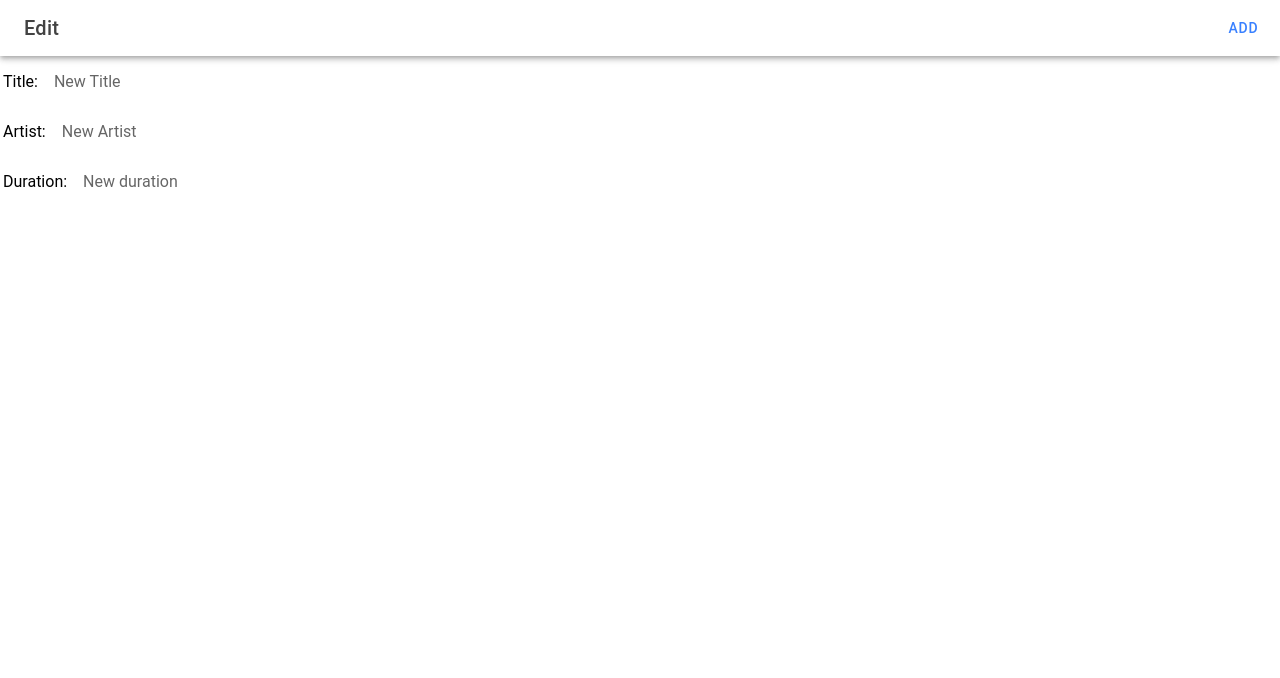
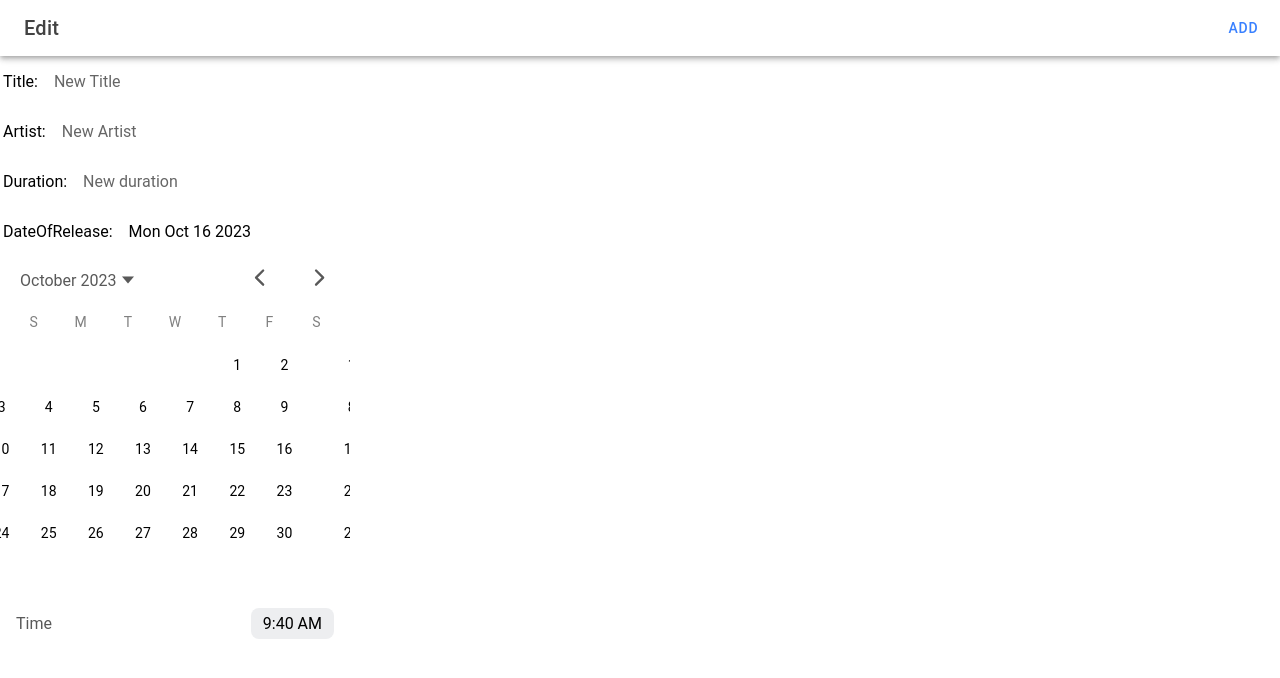
Before and after one commit to AnisiaOltean/IonicLab, a React (Vite) app: page /song in a window 1280 px wide. Shown: the top 678 px of the page. Built offline with nearby package versions, Linux system fonts and the light colour scheme; no server answers.

Commit message:
final touches

```diff
--- a/src/todo/SongAdd.tsx
+++ b/src/todo/SongAdd.tsx
@@ -10,7 +10,8 @@ import {
   IonTitle,
   IonToolbar,
   IonBackButton,
-  IonLabel
+  IonLabel,
+  IonDatetime
 } from '@ionic/react';
 import { getLogger } from '../core';
 import { RouteComponentProps } from 'react-router';
@@ -29,6 +30,7 @@ export const SongAdd: React.FC<SongEditProps> = ({ history, match }) => {
   const [title, setTitle] = useState('');
   const [duration, setDuration] = useState('');
   const [artist, setArtist] = useState('');
+  const [date, setDate] = useState(new Date());
   const [songToUpdate, setSongToUpdate] = useState<Song>();
 
   useEffect(() => {
@@ -41,16 +43,23 @@ export const SongAdd: React.FC<SongEditProps> = ({ history, match }) => {
       setTitle(song.title);
       setArtist(song.artist!);
       setDuration(song.duration.toString());
+      setDate(song.dateOfRelease!);
     }
   }, [match.params.id, songs]);
 
   const handleAdd = useCallback(() => {
-    const editedSong ={ ...songToUpdate, title: title, artist: artist, duration: parseFloat(duration) };
+    const editedSong ={ ...songToUpdate, title: title, artist: artist, duration: parseFloat(duration), dateOfRelease: date };
     //console.log(duration);
     //console.log(editedSong);
     log(editedSong);
     addSong && addSong(editedSong).then(() => history.goBack());
-  }, [songToUpdate, addSong, title, duration, artist, history]);
+  }, [songToUpdate, addSong, title, duration, date, artist, history]);
+
+  const dateChanged = (value: any) => {
+    let formattedDate = value;
+    console.log(formattedDate);
+    setDate(formattedDate);
+  };
 
   return (
     <IonPage>
@@ -71,6 +80,10 @@ export const SongAdd: React.FC<SongEditProps> = ({ history, match }) => {
         <IonInput label="Title:" className={styles.customInput} placeholder="New Title" value={title} onIonInput={e => setTitle(prev => e.detail.value || '')} />
         <IonInput label="Artist:" className={styles.customInput} placeholder="New Artist" value={artist} onIonInput={e => setArtist(prev => e.detail.value || '')} />
         <IonInput label="Duration:" className={styles.customInput} placeholder="New duration" value={duration} onIonInput={e => e.detail.value ? setDuration(prev => e.detail.value!) : setDuration('') }/>
+        <IonInput label="DateOfRelease:" className={styles.customInput} placeholder="Choose date" value={new Date(date).toDateString()} />
+        <IonDatetime
+                onIonChange={(e) => dateChanged(e.detail.value)}>
+        </IonDatetime>
         <IonLoading isOpen={updating} />
         {updateError && (
           <div>{updateError.message || 'Failed to save item'}</div>
```
Also changed, not shown: 1 other file (tests, documents, lock files or other folders).
